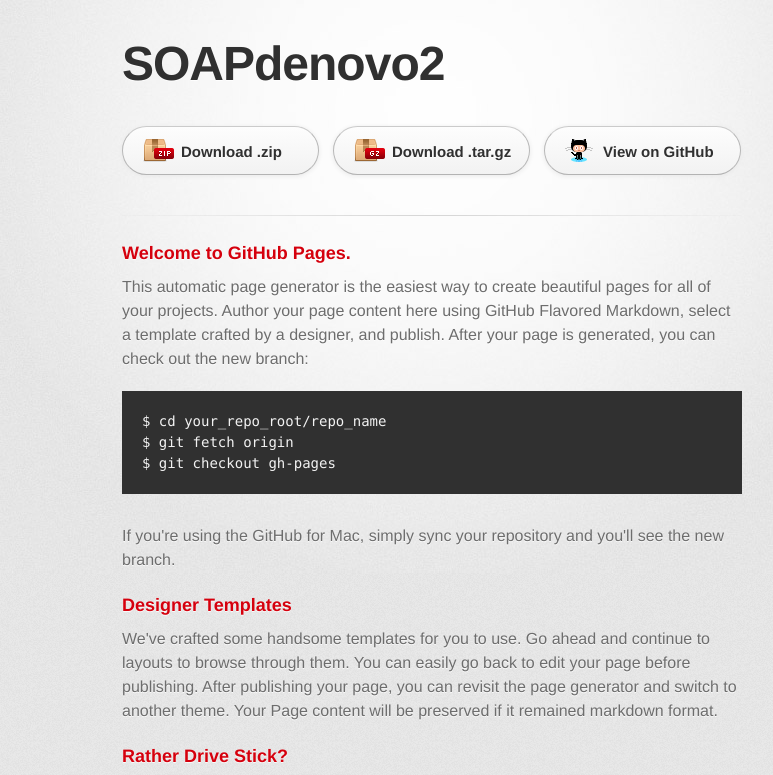
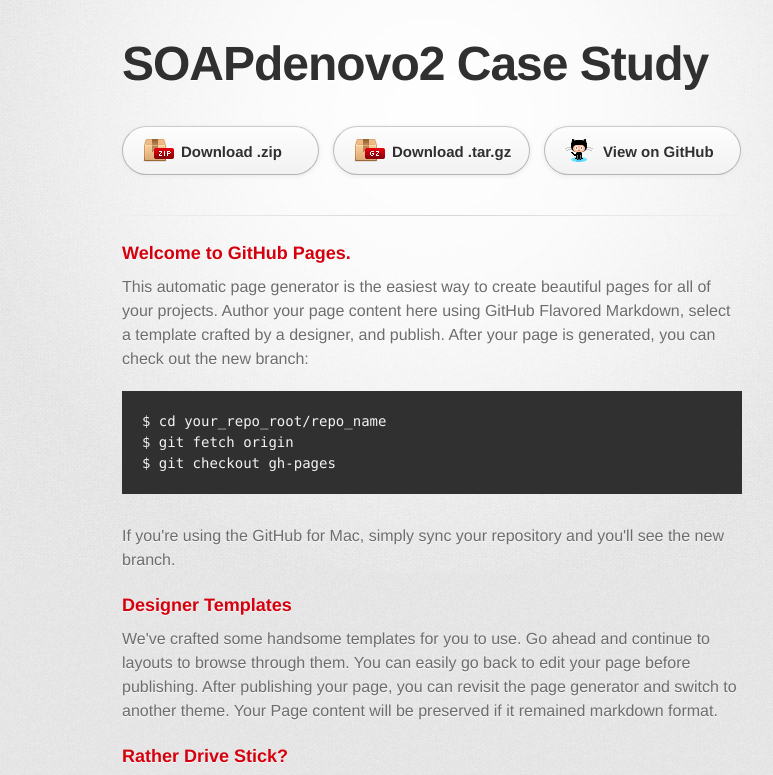
Before and after one commit to ISA-tools/soapdenovo2, a plain HTML site: page index.html in a window 1280 px wide. Shown: the top 775 px of the page, without its empty margins (208-981 px from the left). Drawn offline with Linux system fonts and the light colour scheme; a web font is replaced by a local one.

Commit message:
Update index.html

```diff
--- a/index.html
+++ b/index.html
@@ -18,7 +18,7 @@
       <div class="inner">
 
         <header>
-          <h1>SOAPdenovo2</h1>
+          <h1>SOAPdenovo2 Case Study</h1>
           <h2></h2>
         </header>
 
```
